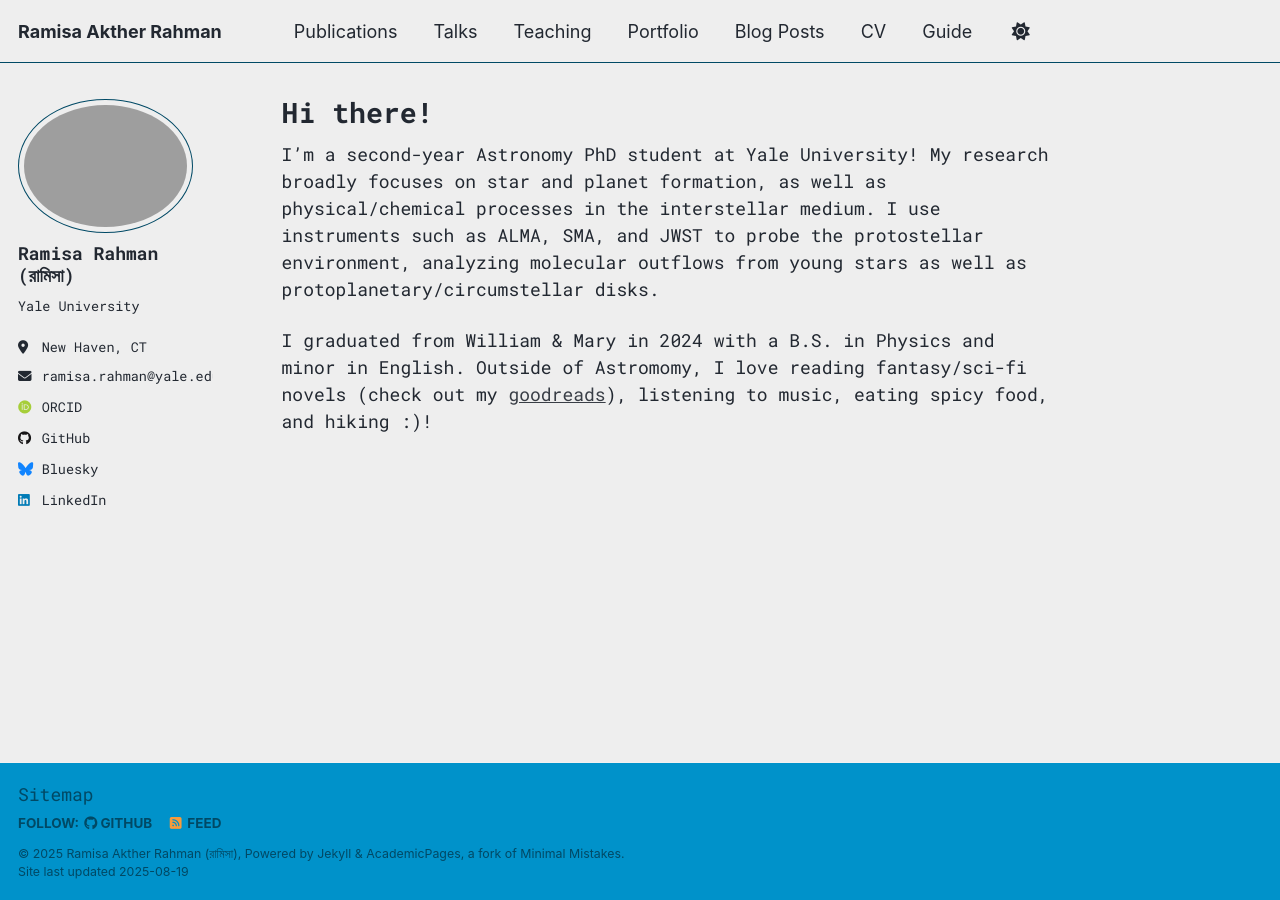
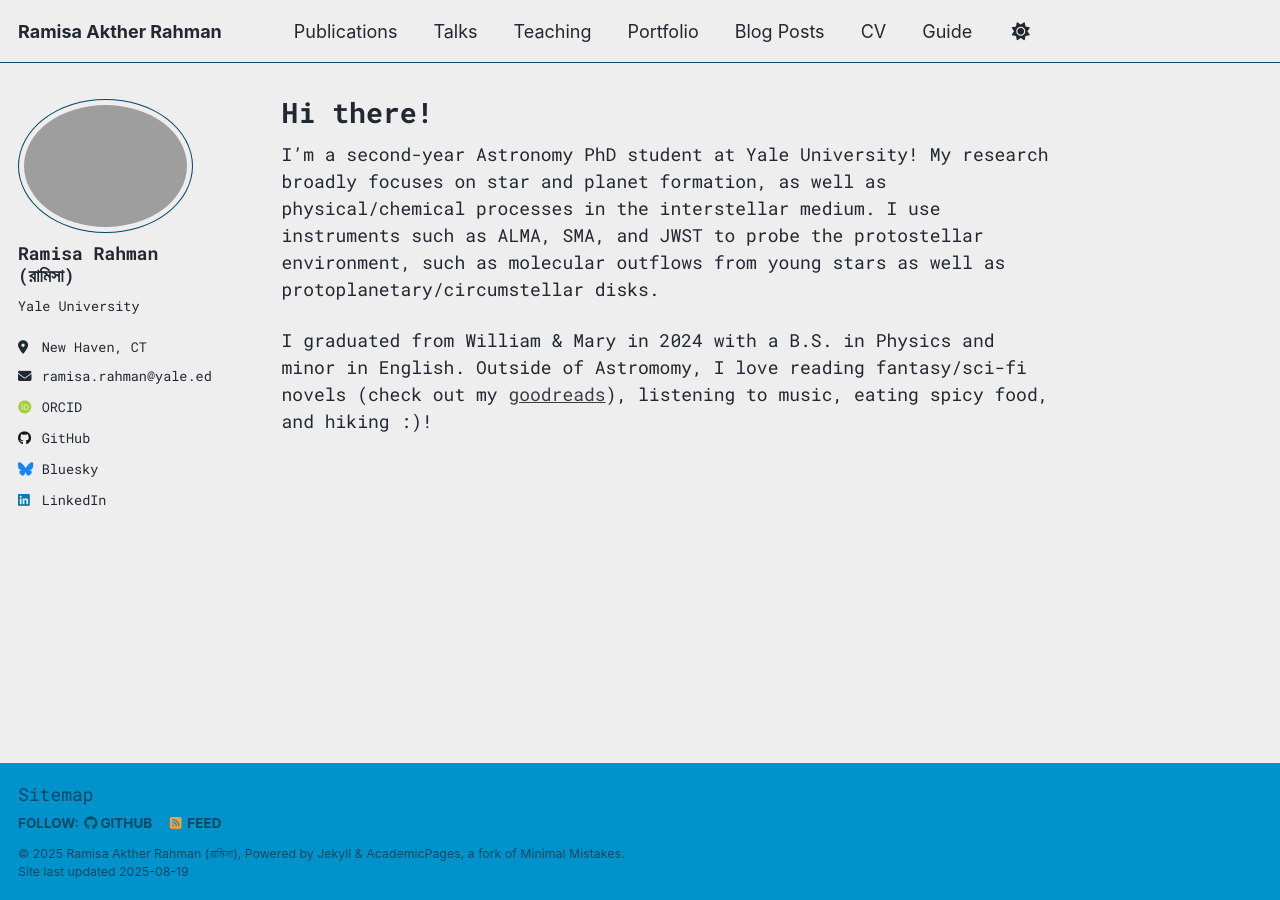
Before and after one commit to ramistarblob/ramistarblob.github.io, a Jekyll site: the page built from _pages/about.md, in a window 1280 px wide. Built offline with Jekyll 4.4.1, drawn with Linux system fonts in a browser that asks for light colours; some web fonts are replaced; a script that is not in the unit is left out.

Commit message:
Update about.md

```diff
--- a/_pages/about.md
+++ b/_pages/about.md
@@ -7,6 +7,6 @@ redirect_from:
   - /about.html
 ---
 
-I'm a second-year Astronomy PhD student at Yale University! My research broadly focuses on star and planet formation, as well as physical/chemical processes in the interstellar medium. I use instruments such as ALMA, SMA, and JWST to probe the protostellar environment, analyzing molecular outflows from young stars as well as protoplanetary/circumstellar disks.
+I'm a second-year Astronomy PhD student at Yale University! My research broadly focuses on star and planet formation, as well as physical/chemical processes in the interstellar medium. I use instruments such as ALMA, SMA, and JWST to probe the protostellar environment, such as molecular outflows from young stars as well as protoplanetary/circumstellar disks.
 
 I graduated from William & Mary in 2024 with a B.S. in Physics and minor in English. Outside of Astromomy, I love reading fantasy/sci-fi novels (check out my <a href="https://www.goodreads.com/user/show/40674764-indigo-ramisa">goodreads</a>), listening to music, eating spicy food, and hiking :)!
```
